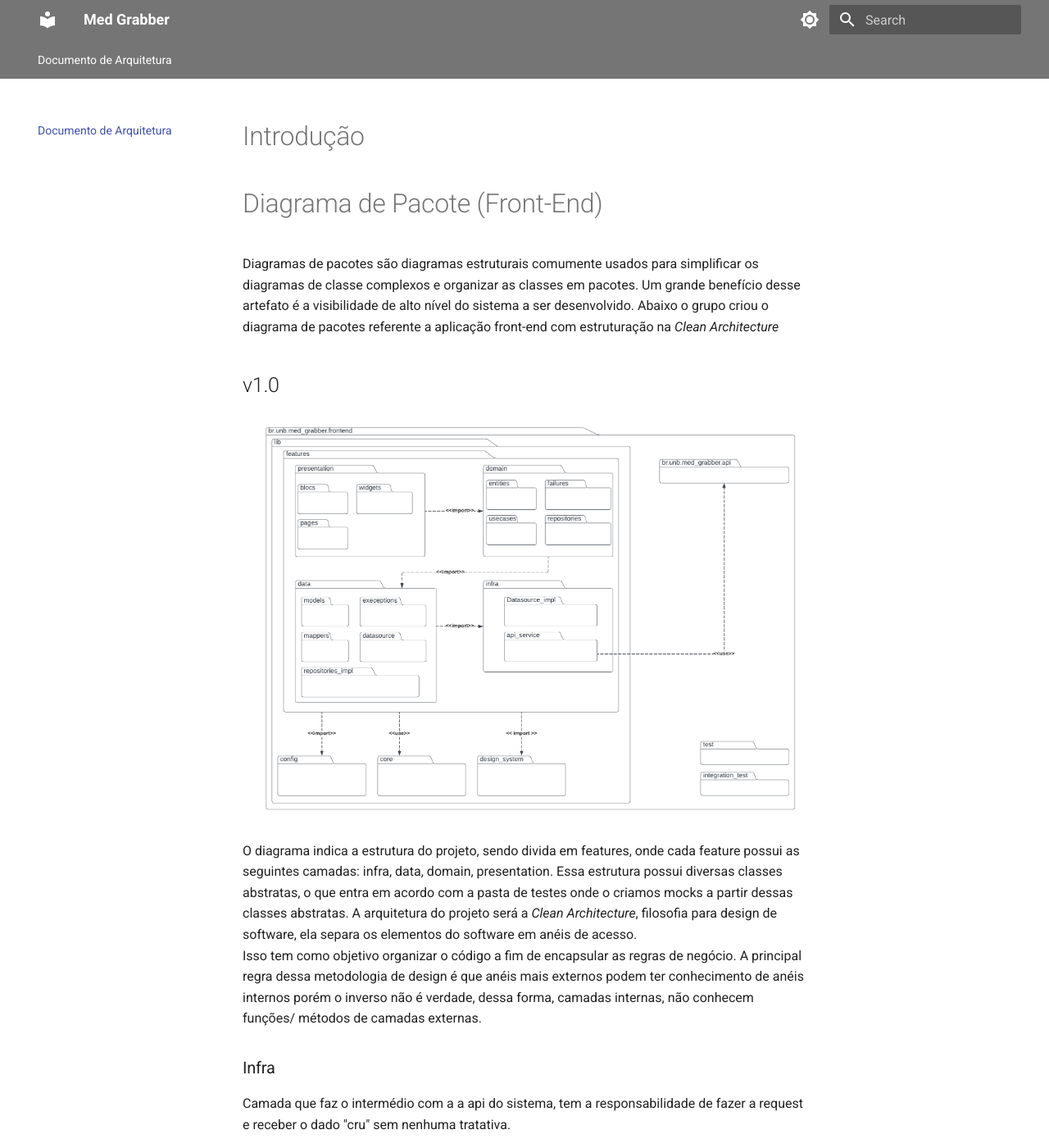
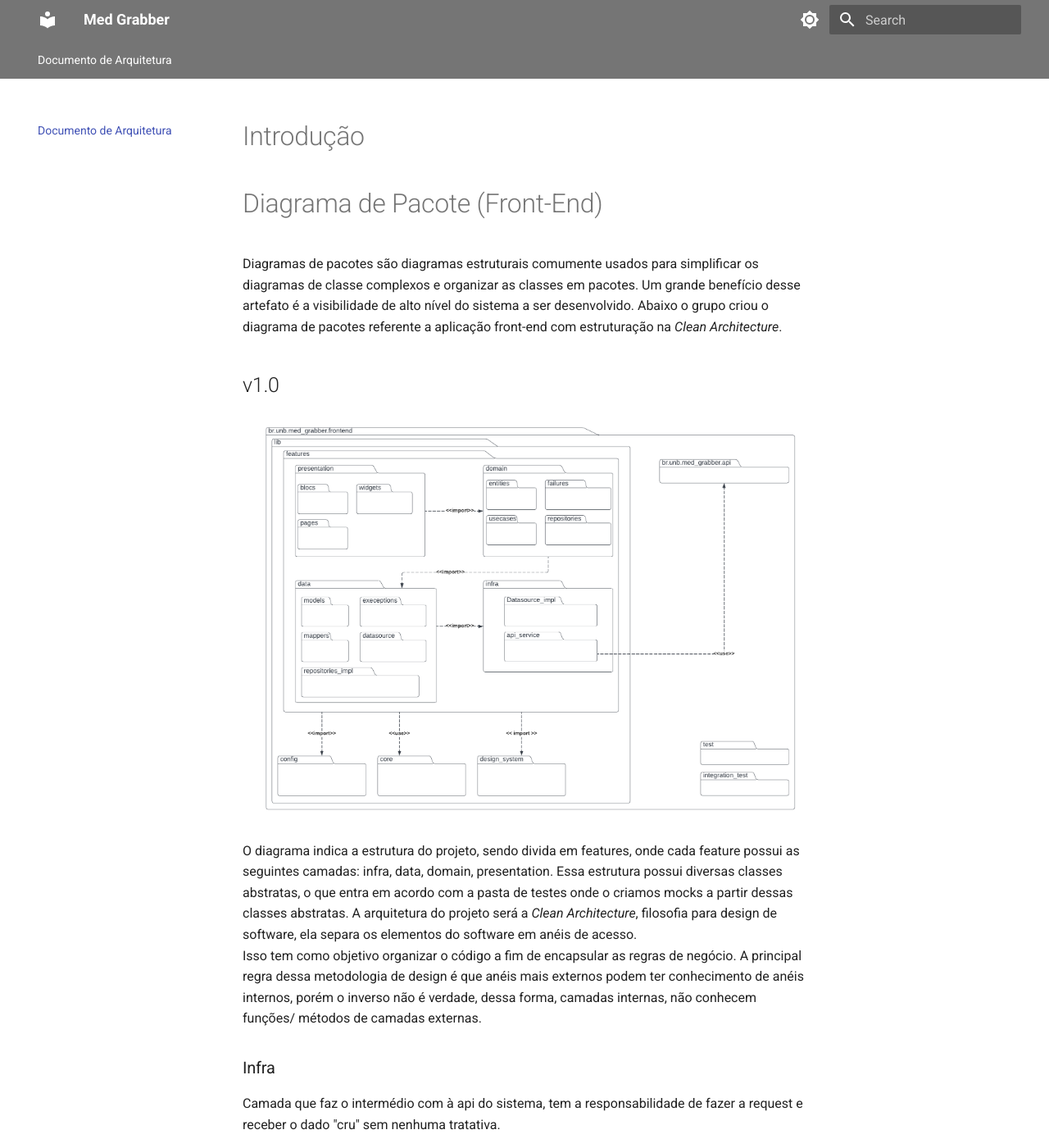
Before and after one commit to UNB-PI2-Grupo3-BracoRobotico/Documentation, an MkDocs documentation site: the page built from docs/documento_arquitetura.md, in a window 1280 px wide and 1400 px high. Shown: the whole window at 82% size. Built offline with MkDocs 1.6.1 and Material for MkDocs 9.7.7, drawn with Linux system fonts in a browser that asks for light colours.

Commit message:
refac: solve gramatic errors

```diff
--- a/docs/documento_arquitetura.md
+++ b/docs/documento_arquitetura.md
@@ -4,18 +4,18 @@
 
 # Diagrama de Pacote (Front-End)
 
-Diagramas de pacotes são diagramas estruturais comumente usados para simplificar os diagramas de classe complexos e organizar as classes em pacotes. Um grande benefício desse artefato é a visibilidade de alto nível do sistema a ser desenvolvido. Abaixo o grupo criou o diagrama de pacotes referente a aplicação front-end com estruturação na _Clean Architecture_
+Diagramas de pacotes são diagramas estruturais comumente usados para simplificar os diagramas de classe complexos e organizar as classes em pacotes. Um grande benefício desse artefato é a visibilidade de alto nível do sistema a ser desenvolvido. Abaixo o grupo criou o diagrama de pacotes referente a aplicação front-end com estruturação na _Clean Architecture_.
 
 ## v1.0
 
 ![Diagrama de Pacote Front-End v1.0](./assets/documento_arquitetura/diagrama_pacote_frontend_v1.png)
 
 O diagrama indica a estrutura do projeto, sendo divida em features, onde cada feature possui as seguintes camadas: infra, data, domain, presentation. Essa estrutura possui diversas classes abstratas, o que entra em acordo com a pasta de testes onde o criamos mocks a partir dessas classes abstratas. A arquitetura do projeto será a _Clean Architecture_, filosofia para design de software, ela separa os elementos do software em anéis de acesso.<br>
-Isso tem como objetivo organizar o código a fim de encapsular as regras de negócio. A principal regra dessa metodologia de design é que anéis mais externos podem ter conhecimento de anéis internos porém o inverso não é verdade, dessa forma, camadas internas, não conhecem funções/ métodos de camadas externas.
+Isso tem como objetivo organizar o código a fim de encapsular as regras de negócio. A principal regra dessa metodologia de design é que anéis mais externos podem ter conhecimento de anéis internos, porém o inverso não é verdade, dessa forma, camadas internas, não conhecem funções/ métodos de camadas externas.
 
 ### Infra
 
-Camada que faz o intermédio com a a api do sistema, tem a responsabilidade de fazer a request e receber o dado "cru" sem nenhuma tratativa.
+Camada que faz o intermédio com à api do sistema, tem a responsabilidade de fazer a request e receber o dado "cru" sem nenhuma tratativa.
 
 ### Data
 
```
